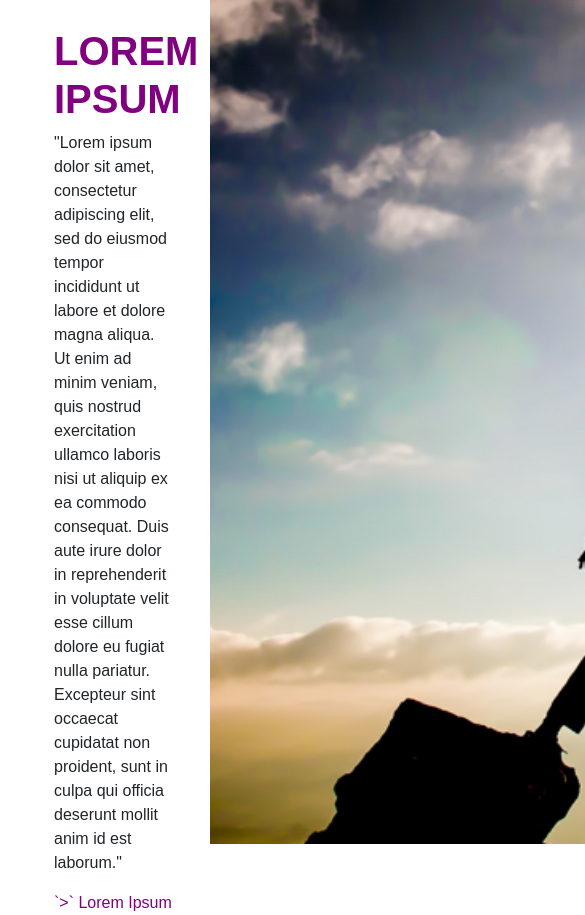
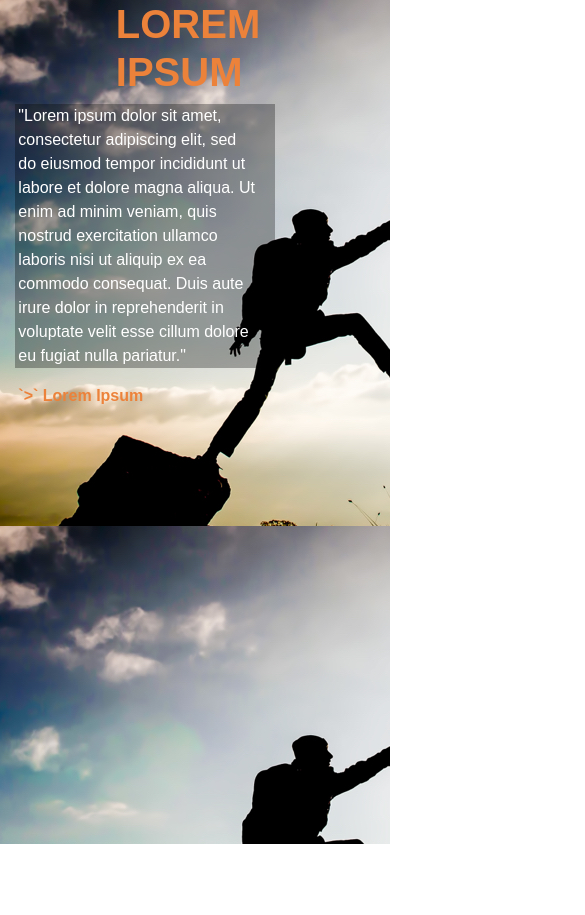
Before and after one commit to rnick1/RoosterGrinTest, a React (Create React App) app in the folder client/: page /#/about in a window 390 px wide. Shown: the top 915 px of the page, 585 px wide, since content can reach past the window. After the commit the page ends 844 px from the top, so only its background shows below. Built offline with nearby package versions, Linux system fonts and the light colour scheme; what react-animations would draw is missing.

Commit message:
Improved responsiveness of the about page and added an arrow png.

```diff
--- a/client/src/pages/About/About.css
+++ b/client/src/pages/About/About.css
@@ -1,12 +1,3 @@
-.about-left {
-  min-width: 50vw;
-  min-height: 100vh;
-}
-
-.about-right {
-  min-width: 50vw;
-}
-
 .about-title {
   padding-top: 15%;
   padding-left: 30%;
@@ -31,3 +22,49 @@
   min-width: 100%;
   height: auto;
 }
+
+.about-left {
+  min-width: 50%;
+  min-height: 100vh;
+}
+
+.about-right {
+  min-width: 50%;
+}
+
+@media only screen and (max-width: 750px) {
+  .about-title {
+    padding-top: 0;
+    padding-right: 1%;
+    color: #ec823a;
+    font-weight: 600;
+  }
+
+  .about-text {
+    padding-left: 1%;
+    width: 260px;
+    color: white;
+    background-color: rgba(0, 0, 0, 0.3);
+  }
+
+  .about-link {
+    padding-left: 1%;
+    color: #ec823a;
+    font-weight: 800;
+  }
+
+  .about-right {
+    max-width: 0;
+  }
+  .about-left {
+    background-image: url("../../images/img1.jpg");
+    min-width: 100vw;
+    min-height: 100vh;
+    z-index: 2;
+    text-align: left;
+    padding-right: 10%;
+  }
+  .about-img {
+    display: none;
+  }
+}
--- a/client/src/pages/About/About.js
+++ b/client/src/pages/About/About.js
@@ -5,7 +5,7 @@ import img1 from "../../images/img1.jpg";
 
 export default function About() {
   return (
-    <div>
+    <Container className="about-container" fluid={true}>
       <Row>
         <Col className="about-left">
           <h1 className="about-title">LOREM IPSUM</h1>
@@ -15,8 +15,7 @@ export default function About() {
             ad minim veniam, quis nostrud exercitation ullamco laboris nisi ut
             aliquip ex ea commodo consequat. Duis aute irure dolor in
             reprehenderit in voluptate velit esse cillum dolore eu fugiat nulla
-            pariatur. Excepteur sint occaecat cupidatat non proident, sunt in
-            culpa qui officia deserunt mollit anim id est laborum."
+            pariatur."
           </p>
           <a className="about-link" href="#featuresleadin">
             `{">"}` Lorem Ipsum
@@ -26,6 +25,6 @@ export default function About() {
           <img className="about-img" src={img1} />
         </Col>
       </Row>
-    </div>
+    </Container>
   );
 }
```
Also changed, not shown: client/src/images/next.png (added).
